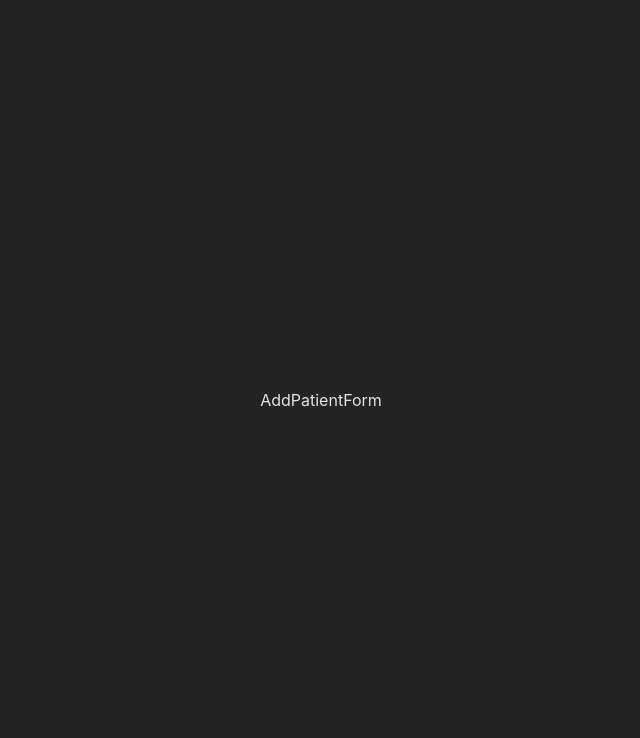
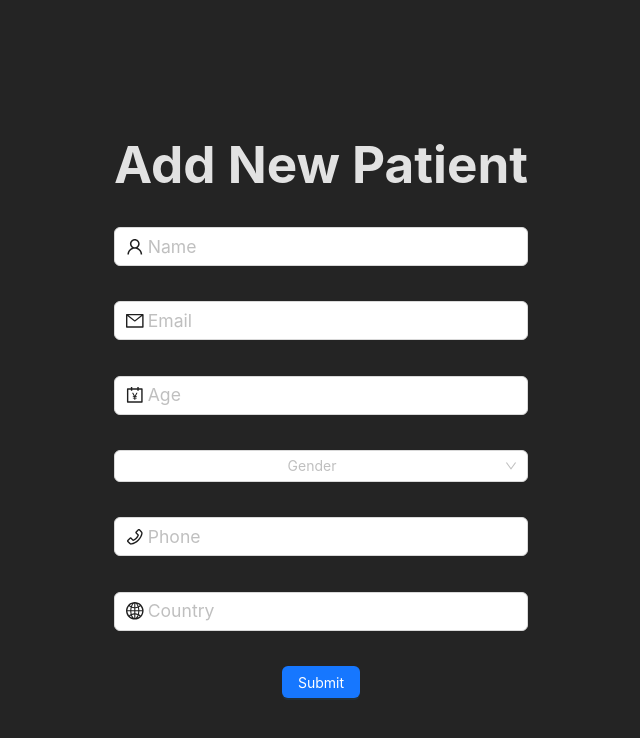
Before and after one commit to Ahmed-Elbessfy/add-patient-app, a React (Vite) app: page / in a window 1280 px wide. Shown: the top 738 px of the page, without its empty margins (319-959 px from the left). Built offline with nearby package versions, Linux system fonts and the light colour scheme.

Commit message:
build add patient form UI & functionality
- build form inputs with required fields
- set validation schema & errors handling
- configure form submitting to validate using schema
- add AddPatientFrom.Styles.ts to hold add patient form styles with styled components

```diff
--- /dev/null
+++ b/src/features/AddPatientForm/AddPatientForm.Styles.ts
@@ -0,0 +1,25 @@
+import { Input, Select } from "antd";
+import styled from "styled-components";
+
+
+
+export const StyledInput = styled(Input)`
+font-size: 1.1rem;
+padding: .3rem .7rem;
+max-width: 30rem;
+margin:auto;
+`
+
+export const StyledSelect = styled(Select)`
+font-size: 1.1rem;
+width: 100%;
+max-width: 30rem;
+margin:auto;
+`
+
+export const StyledErrorMsg = styled.p`
+height: 1.2rem;
+color: red;
+font-size: .9rem;
+margin: 0.5rem;
+`
--- a/src/features/AddPatientForm/AddPatientForm.tsx
+++ b/src/features/AddPatientForm/AddPatientForm.tsx
@@ -1,7 +1,170 @@
 import { FC } from "react";
+import { Controller, useForm } from "react-hook-form";
+import * as yup from "yup";
+import { yupResolver } from "@hookform/resolvers/yup";
+import { Button, Select } from "antd";
+import {
+  UserOutlined,
+  MailOutlined,
+  PhoneOutlined,
+  GlobalOutlined,
+  AccountBookOutlined,
+  ManOutlined,
+  WomanOutlined,
+} from "@ant-design/icons";
+import {
+  StyledInput,
+  StyledSelect,
+  StyledErrorMsg,
+} from "./AddPatientForm.Styles";
+
+interface AddPatientFormInterface {
+  name: string;
+  email: string;
+  age: number;
+  gender: string;
+  phone: string;
+  country: string;
+}
 
 const AddPatientForm: FC = () => {
-  return <div>AddPatientForm</div>;
+  // configure React Hook Form
+  // Custom Configuration
+  const telRegex: RegExp =
+    /^(0111|0114|0112|0155|0101|0109|0106|0100|0120|0128|0127|0122)\d{7}$/;
+  const emailRegexp: RegExp =
+    /^[A-Za-z0-9]{3,}@[A-Za-z0-9]{3,}\.[A-Za-z0-9]{3,}$/;
+
+  // Yup schema to validate inputs values
+  const schema = yup.object().shape({
+    name: yup.string().required("Name is required"),
+    email: yup
+      .string()
+      .required("Email is required")
+      .matches(emailRegexp, "Please add a valid email"),
+    age: yup
+      .number()
+      .positive()
+      .integer("Age need to be an Integer")
+      .required("Age is required")
+      .min(1, "Age need to be more than 1"),
+    gender: yup.string().required("Gender is required"),
+    country: yup.string().required("Country is required"),
+    phone: yup
+      .string()
+      .required("Phone is required")
+      .matches(telRegex, "Please add a valid egyptian number"),
+  });
+
+  const {
+    control,
+    handleSubmit,
+    formState: { errors },
+  } = useForm({
+    resolver: yupResolver(schema),
+  });
+
+  const onSubmit = (data: AddPatientFormInterface) => {
+    console.log(data);
+  };
+  return (
+    <>
+      <h1>Add New Patient</h1>
+      <form onSubmit={handleSubmit(onSubmit)}>
+        {/* name input  */}
+        <Controller
+          name="name"
+          control={control}
+          render={({ field }) => (
+            <StyledInput
+              {...field}
+              placeholder="Name"
+              prefix={<UserOutlined />}
+            />
+          )}
+        />
+        <StyledErrorMsg>{errors?.name && errors.name.message}</StyledErrorMsg>
+        {/* email input  */}
+        <Controller
+          name="email"
+          control={control}
+          render={({ field }) => (
+            <StyledInput
+              {...field}
+              placeholder="Email"
+              prefix={<MailOutlined />}
+            />
+          )}
+        />
+        <StyledErrorMsg>{errors?.email && errors.email.message}</StyledErrorMsg>
+        {/* age input  */}
+        <Controller
+          name="age"
+          control={control}
+          render={({ field }) => (
+            <StyledInput
+              {...field}
+              type="number"
+              placeholder="Age"
+              prefix={<AccountBookOutlined />}
+            />
+          )}
+        />
+        <StyledErrorMsg>{errors?.age && errors.age.message}</StyledErrorMsg>
+        {/* gender input  */}
+        <Controller
+          name="gender"
+          control={control}
+          render={({ field }) => (
+            <StyledSelect {...field} placeholder="Gender">
+              <Select.Option value="male">
+                <ManOutlined /> Male
+              </Select.Option>
+              <Select.Option value="female">
+                <WomanOutlined />
+                Female
+              </Select.Option>
+            </StyledSelect>
+          )}
+        />
+        <StyledErrorMsg>
+          {errors?.gender && errors.gender.message}
+        </StyledErrorMsg>
+        {/* phone input  */}
+        <Controller
+          name="phone"
+          control={control}
+          render={({ field }) => (
+            <StyledInput
+              {...field}
+              placeholder="Phone"
+              prefix={<PhoneOutlined />}
+            />
+          )}
+        />
+        <StyledErrorMsg>{errors?.phone && errors.phone.message}</StyledErrorMsg>
+        {/* country input  */}
+        <Controller
+          name="country"
+          control={control}
+          render={({ field }) => (
+            <StyledInput
+              {...field}
+              placeholder="Country"
+              prefix={<GlobalOutlined />}
+            />
+          )}
+        />
+        <StyledErrorMsg>
+          {errors?.country && errors.country.message}
+        </StyledErrorMsg>
+
+        <Button type="primary" htmlType="submit">
+          Submit
+        </Button>
+      </form>
+    </>
+  );
 };
 
 export default AddPatientForm;
```
